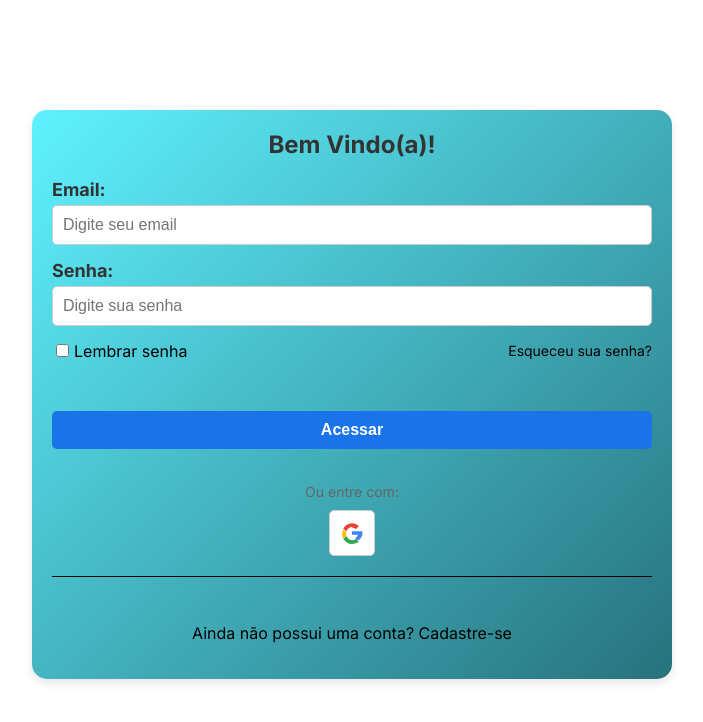
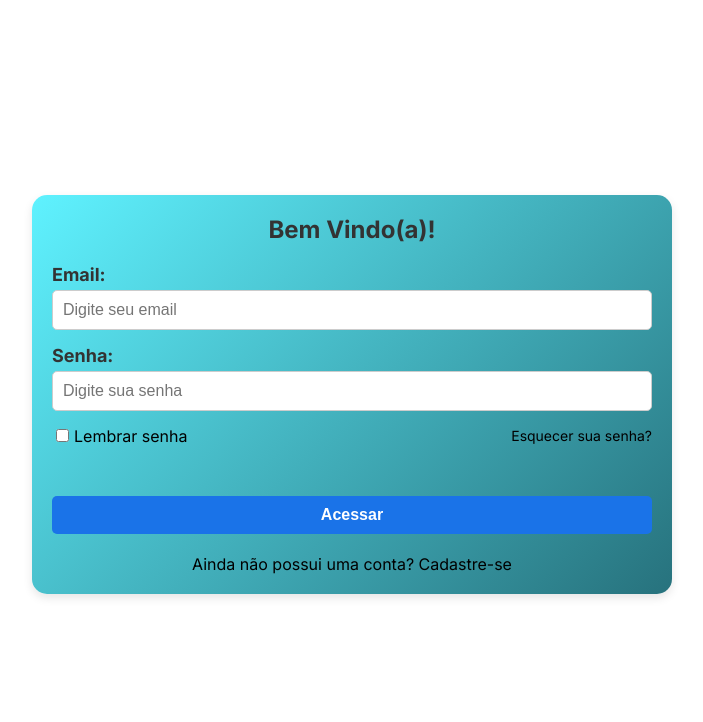
Before and after one commit to RicardoPXavier/Lista-de-Tarefas, a Next.js app: page /login in a window 1280 px wide. Shown: the top 722 px of the page, without its empty margins (288-991 px from the left). Built offline with nearby package versions, Linux system fonts and the light colour scheme.

Commit message:
backend da tela de login conectada com a tela de cadastro

```diff
--- a/src/app/login/page.module.scss
+++ b/src/app/login/page.module.scss
@@ -68,7 +68,14 @@
     font-size: 14px;
     cursor: pointer;
 }
-
+.successMessage {
+    color: green;
+    font-size: 12px;
+}
+.errorMessage {
+    color: red;
+    font-size: 14px;
+}
 .containerButton {
     display: flex;
     justify-content: center;
--- a/src/app/login/page.tsx
+++ b/src/app/login/page.tsx
@@ -1,42 +1,131 @@
+"use client"
 import Image from 'next/image';
 import style from '@/app/login/page.module.scss';
 import googleIcon from '../../icons/google.svg';
+import { useState, useEffect } from 'react';
+import { signInWithEmailAndPassword ,sendPasswordResetEmail } from "firebase/auth";
+import { auth, firestore } from "../../config/firebase";
+
+interface FirebaseError extends Error {
+    code: string;
+}
 
 export default function TelaLogin() {
+    const [email, setEmail] = useState('');
+    const [senha, setSenha] = useState('');
+    const [message, setMessage] = useState('');
+    const [errorMessage, setErrorMessage] = useState('');
+    const [resetPassword, setResetPassword] = useState(false);
+
+    const handleLogin = async (event: React.FormEvent<HTMLFormElement>) => {
+        event.preventDefault();
+        try {
+            const userCredencial = await signInWithEmailAndPassword(auth, email, senha);
+            const user = userCredencial.user;
+            const userId = user.uid
+            console.log("Usuario encontrado", userId);
+            setMessage('Login bem-sucedido!');
+        } catch (err: any) {
+            if (err.code === 'auth/use-not-found' || err.code === 'auth/wrong-password') {
+                setErrorMessage('Nenhum usuário ou senha cadastrada');
+            } else {
+                setErrorMessage('Erro ao tentar logar, verifique a o login ou a senha')
+            }
+            setMessage('');
+        }
+    }
+
+    const handleResetSenha = async (event: React.FormEvent<HTMLFormElement>) => {
+        event.preventDefault();
+        try {
+            await sendPasswordResetEmail(auth, email);
+            setErrorMessage('');
+        } catch (error) {
+            var firebaseError = error as FirebaseError;
+            if (firebaseError = error as FirebaseError) {
+                switch (firebaseError.code) {
+                    case 'auth/invalid-email':
+                        setErrorMessage('O e-mail fornecido é inválido.');
+                        break;
+                    case 'auth/user-not-found':
+                        setErrorMessage('Nenhum usuário encontrado com esse e-mail.');
+                        break;
+                    default:
+                        setErrorMessage('Erro ao tentar enviar o e-mail de redefinição.');
+                }
+            }
+            setMessage('');
+        }
+    }
     return (
-
         <main>
             <div className={style.wrapper}>
                 <div id={style.container}>
                     <div className={style.titulo}>Bem Vindo(a)!</div>
+                    <form onSubmit={resetPassword ? handleResetSenha : handleLogin}>
                         <div className={style.inputGroup}>
                             <label>Email:</label>
-                        <input type="email" placeholder="Digite seu email" className={style.input} />
+                            <input type="email"
+                                placeholder="Digite seu email"
+                                className={style.input}
+                                value={email}
+                                onChange={(e) => setEmail(e.target.value)}
+
+                            />
                         </div>
+                        {!resetPassword && (
                             <div className={style.inputGroup}>
                                 <label>Senha:</label>
-                        <input type="password" placeholder="Digite sua senha" className={style.input} />
+                                <input type="password"
+                                    placeholder="Digite sua senha"
+                                    className={style.input}
+                                    value={senha}
+                                    onChange={(e) => setSenha(e.target.value)}
+
+                                />
                             </div>
+                        )}
+
                         <div className={style.options}>
+                            {!resetPassword && (
                                 <div className={style.rememberMe}>
                                     <input type="checkbox" id="remember" className={style.checkbox} />
                                     <label htmlFor="remember">Lembrar senha</label>
                                 </div>
-                        <a href="#" className={style.forgotPassword}>Esqueceu sua senha?</a>
+                            )}
+
+                            <div className={style.forgotPassword}
+                                 onClick={() => setResetPassword(!resetPassword)}>
+                                    {resetPassword ? 'Voltar Login' : 'Esquecer sua senha?'}
                             </div>
+                        </div>
+                        {message && (
+                            <div className={style.successMessage}>
+                                {message}
+                            </div>
+                        )}
+                        {errorMessage && (
+                            <div className={style.errorMessage}>
+                                {errorMessage}
+                            </div>
+                        )}
                         <div className={style.containerButton}>
-                        <button className={style.buttonAcessar}>Acessar</button>
+                            <button className={style.buttonAcessar} type="submit">{resetPassword ? 'Enviar link de redefinição' : ' Acessar'}</button>
                         </div>
-                    <div className={style.alternativeLogin}>
+
+
+                        {/* <div className={style.alternativeLogin}>
                         <p>Ou entre com:</p>
                         <button className={style.googleLogin}>
                             <Image src={googleIcon} alt="Google" className={style.googleIcon} />
                         </button>
+                    </div> */}
+                        {/* <hr className={style.separator} /> */}
+
+                        <div className={style.signupPrompt}>
+                            <div>Ainda não possui uma conta?{''} <a href="/cadastro" className={style.signupLink}>Cadastre-se</a></div>
                         </div>
-                    <hr className={style.separator} />
-                    <div className={style.signupPrompt}>
-                        <p>Ainda não possui uma conta? <a href="#" className={style.signupLink}>Cadastre-se</a></p>
-                    </div>
+                    </form>
                 </div>
             </div>
         </main>
```
Lines whose indentation alone changed are shown as unchanged.
